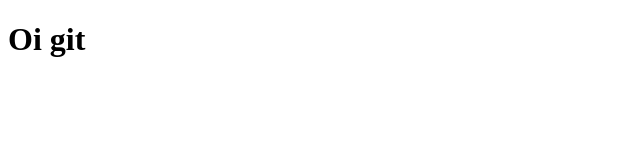
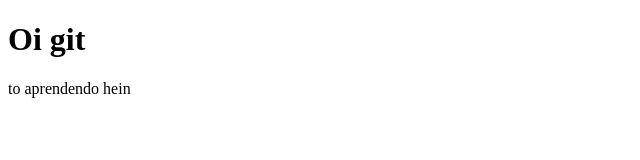
Before and after one commit to deboraquintal/oi-git, a plain HTML site: page index.html in a window 1280 px wide. Shown: the whole page, without its empty margins (0-640 px from the left). Drawn offline with Linux system fonts and the light colour scheme.

Commit message:
random commit

```diff
--- a/index.html
+++ b/index.html
@@ -8,6 +8,7 @@
 </head>
 <body>
     <h1>Oi git</h1>
+    <p>to aprendendo hein</p>
 
 </body>
 </html>
```
